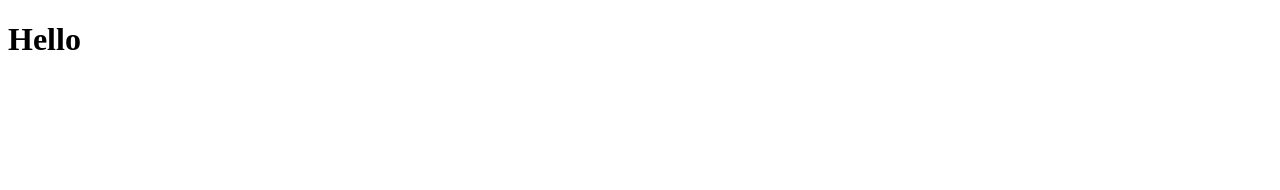
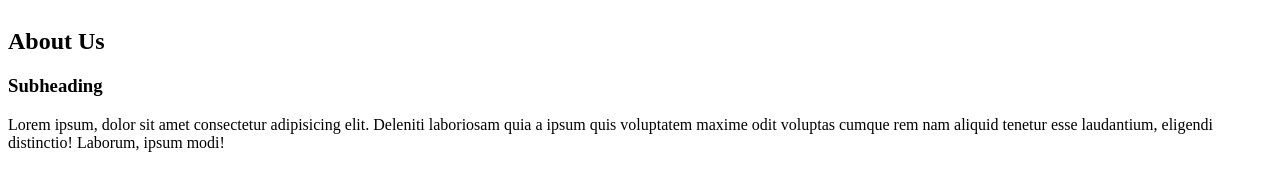
Before and after one commit to NazarMalets/project, a plain HTML site: page index.html in a window 1280 px wide. Drawn offline with Linux system fonts and the light colour scheme.

Commit message:
section about is developed and styled

```diff
--- a/css/index.css
+++ b/css/index.css
@@ -0,0 +1,4 @@
+section#about {
+  display: flex;
+  justify-content: center;
+}
--- a/index.html
+++ b/index.html
@@ -7,6 +7,12 @@
   <link rel="stylesheet" href="./css/index.css">
 </head>
 <body>
-  <h1>Hello</h1>
+  <section id="about">
+    <div>
+      <h1>About Us</h1>
+      <h3>Subheading</h3>
+      <p>Lorem ipsum, dolor sit amet consectetur adipisicing elit. Deleniti laboriosam quia a ipsum quis voluptatem maxime odit voluptas cumque rem nam aliquid tenetur esse laudantium, eligendi distinctio! Laborum, ipsum modi!</p>
+    </div>
+  </section>
 </body>
 </html>
```
